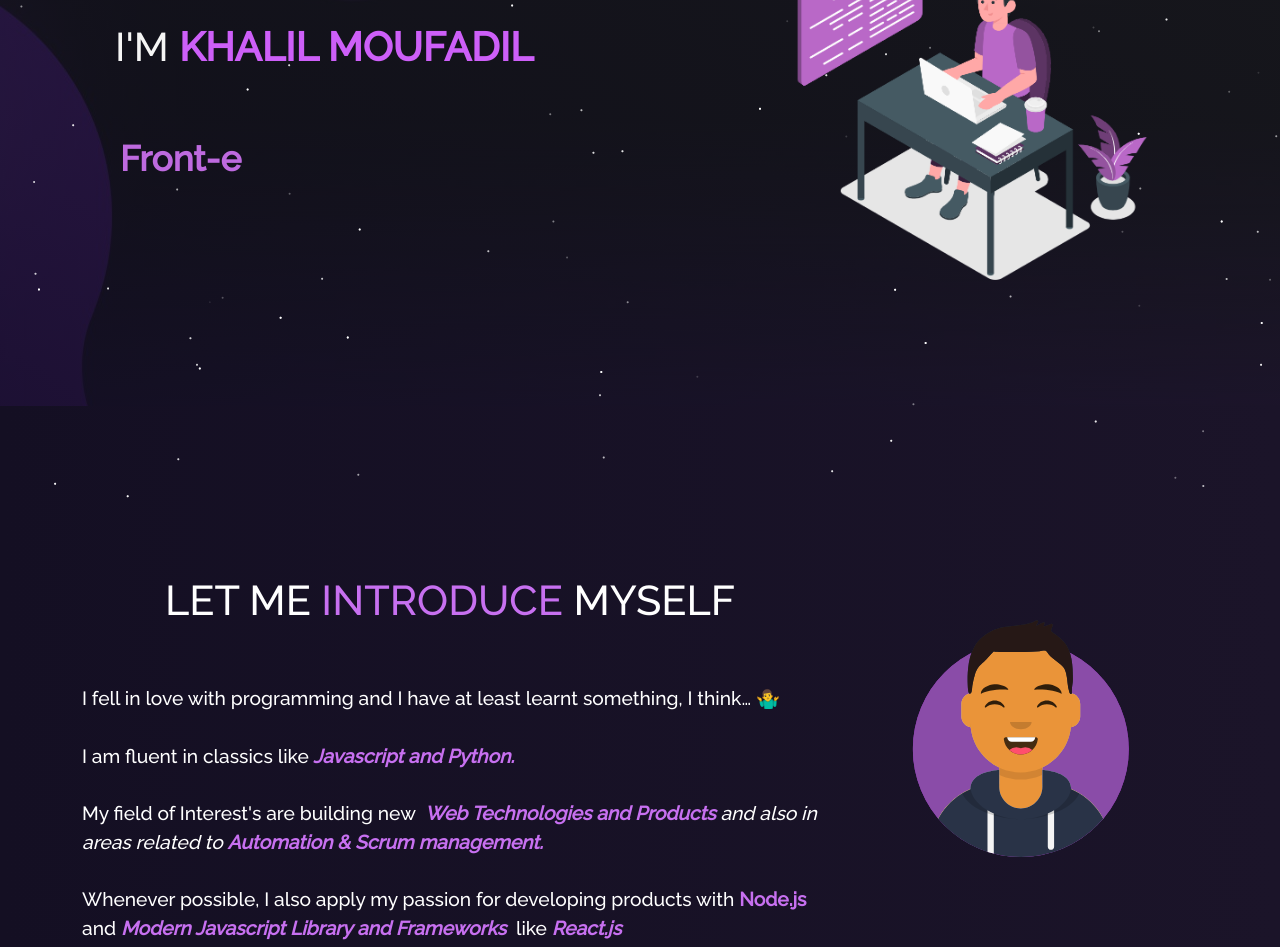
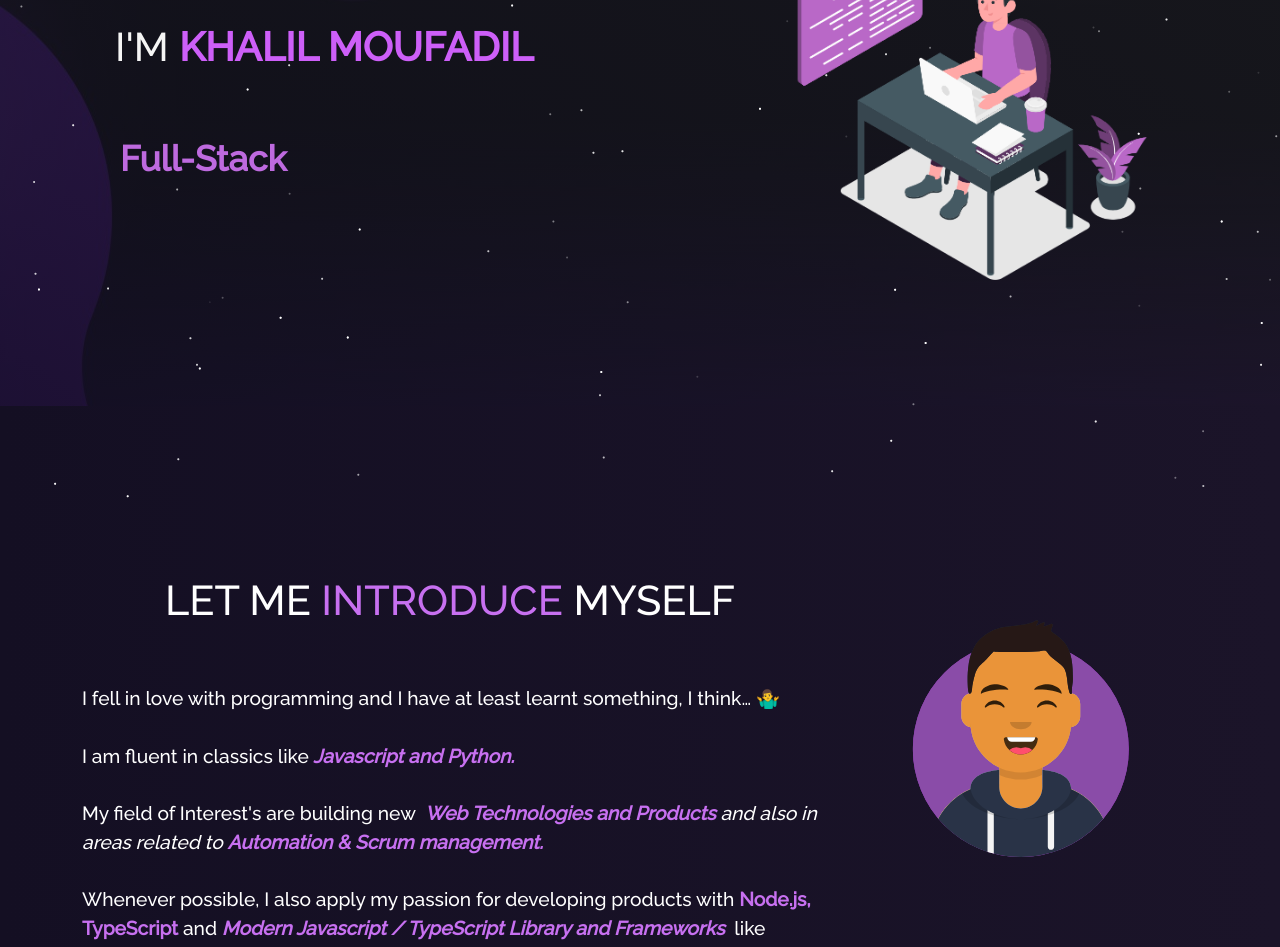
Before and after one commit to Khalil-MF/Portfolio, a React (Create React App) app: page / in a window 1280 px wide. Shown: the part 300-1247 px from the top of the page. Built offline with nearby package versions, Linux system fonts and the light colour scheme.

Commit message:
update resume

```diff
--- a/src/components/About/AboutCard.js
+++ b/src/components/About/AboutCard.js
@@ -10,8 +10,8 @@ function AboutCard() {
           <p style={{ textAlign: "justify" }}>
             Hi Everyone, I am <span className="purple">Khalil Moufadil </span>
             from <span className="purple"> Mohammedia, Morocco.</span>
-            <br />I'm a junior front-end React developer and currently
-            learning new technologies such as Laravel and Express
+            <br />I'm a junior full-stack mern developer and currently
+            learning new technologies such as Laravel.
             <br />
             <br />
             Apart from coding, some other activities that I love to do!
--- a/src/components/Home/Home2.js
+++ b/src/components/Home/Home2.js
@@ -52,16 +52,16 @@ function Home2() {
               <br />
               <br />
               Whenever possible, I also apply my passion for developing products
-              with <b className="purple">Node.js</b> and
+              with <b className="purple">Node.js, TypeScript</b> and
               <i>
                 <b className="purple">
                   {" "}
-                  Modern Javascript Library and Frameworks
+                  Modern Javascript / TypeScript Library and Frameworks
                 </b>
               </i>
               &nbsp; like
               <i>
-                <b className="purple"> React.js</b>
+                <b className="purple"> React.js, Next.js</b>
               </i>
             </p>
           </Col>
--- a/src/components/Home/Type.js
+++ b/src/components/Home/Type.js
@@ -6,9 +6,11 @@ function Type() {
     <Typewriter
       options={{
         strings: [
-          "Front-end Developer",
+          "Full-Stack Developer",
           "Scrum Project Management",
           "Automation",
+          "SEO"
+
         ],
         autoStart: true,
         loop: true,
```
Also changed, not shown: src/Assets/resume.jpg, 1 other file (tests, documents, lock files or other folders).
